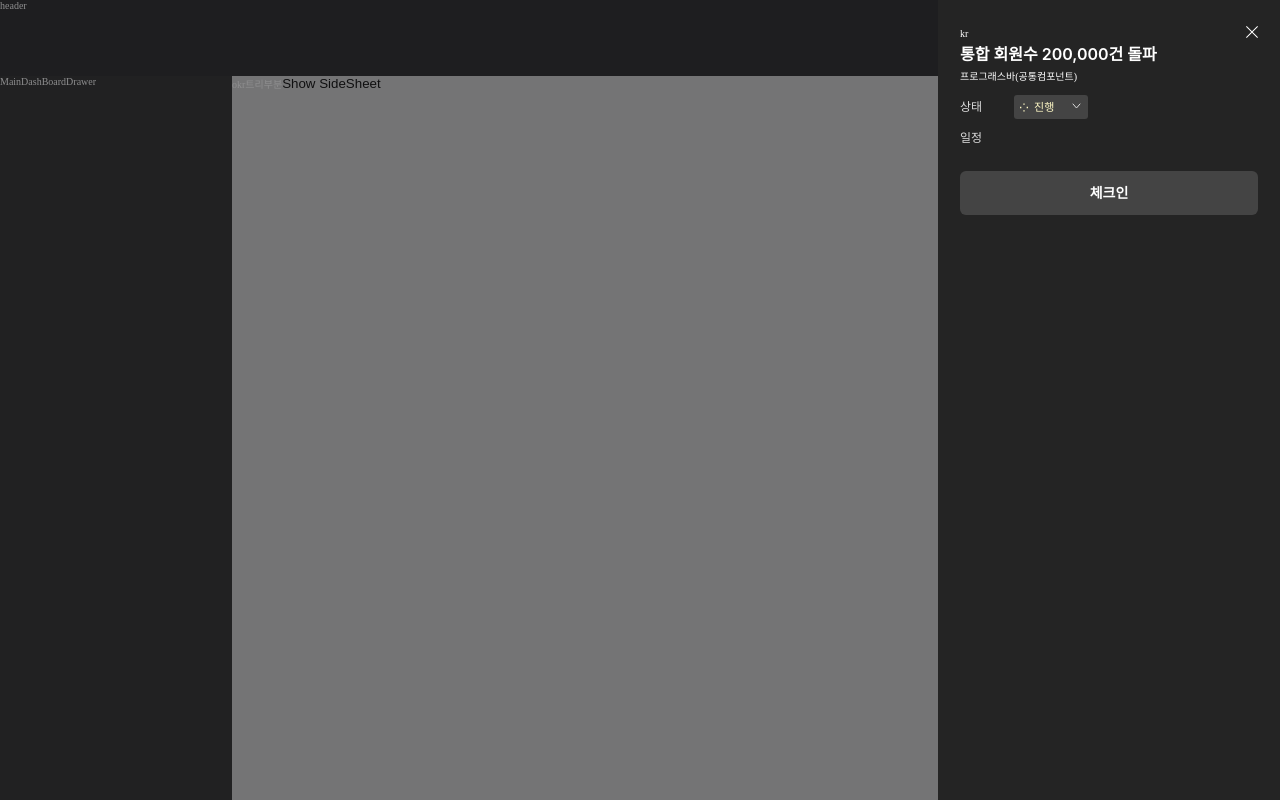
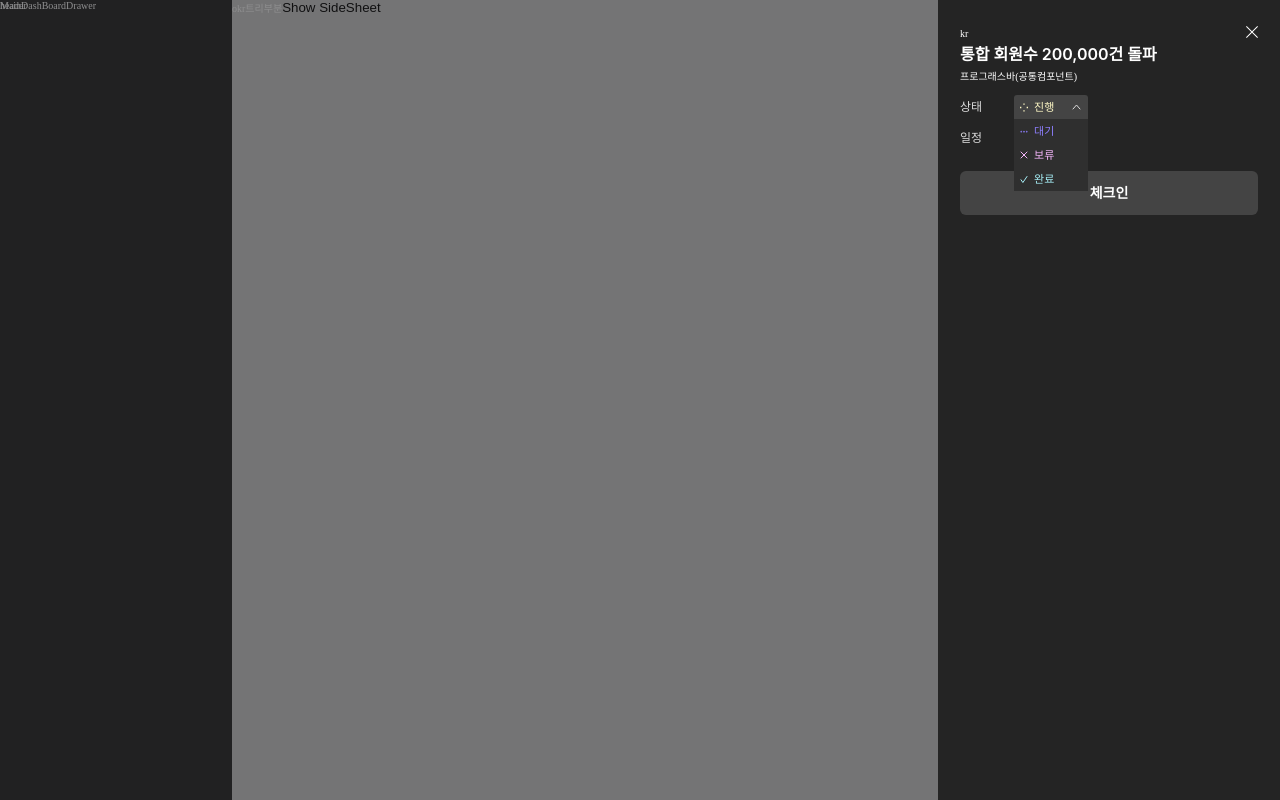
Before and after one commit to MOONSHOT-Team/MOONSHOT-CLIENT, a React (Vite) app: page /dashboard in a window 1280 px wide. Both pictures are taken after a click on the icon 1076 px from the left and 106 px from the top of the page. Built offline with nearby package versions, Linux system fonts and the light colour scheme; a web font is replaced by a local one; what emotion-normalize would draw is missing.

Commit message:
feat/상태 드롭다운 구현

```diff
--- a/src/MainDashBoard/components/sideSheet/KrStatus.tsx
+++ b/src/MainDashBoard/components/sideSheet/KrStatus.tsx
@@ -1,25 +1,81 @@
+import { Theme } from '@emotion/react';
 import styled from '@emotion/styled';
+import React, { useEffect, useState } from 'react';
 
-import { IcDropDownThin, IcOnGoingState } from '../../assets/icons';
+import {
+  IcDoneState,
+  IcDropDownThin,
+  IcDropUpThin,
+  IcHoldState,
+  IcOnGoingState,
+  IcWaitState,
+} from '../../assets/icons';
+
+const KRSTATUS = [
+  { icon: <IcOnGoingState />, label: '진행' },
+  { icon: <IcWaitState />, label: '대기' },
+  { icon: <IcHoldState />, label: '보류' },
+  { icon: <IcDoneState />, label: '완료' },
+];
+
+interface IKrStatusItemProps {
+  icon: React.ReactNode;
+  label: string;
+}
+
+const KrStatusItem = ({ icon, label }: IKrStatusItemProps) => {
+  return (
+    <StState label={label}>
+      {icon}
+      {label}
+    </StState>
+  );
+};
 
 const KrStatus = () => {
+  const [krStatusLabel, setKrStatusLabel] = useState('진행');
+  const [krStatusIcon, setKrStatusIcon] = useState<React.ReactNode>(<IcOnGoingState />);
+  const [isDrop, setIsDrop] = useState(false);
+
+  useEffect(() => {
+    const tmp = KRSTATUS.find((status) => status.label === krStatusLabel)?.icon;
+    if (tmp) setKrStatusIcon(tmp);
+  }, [krStatusLabel]);
+
+  const handleKrStatus = (currentStatusLabel: string) => {
+    setKrStatusLabel(currentStatusLabel);
+    setIsDrop(false);
+  };
+
+  const handleIsDrop = () => {
+    setIsDrop(!isDrop);
+  };
   return (
-    <StContainer>
-      <StState>
-        <IcOnGoingState />
-        진행
-      </StState>
-
-      <span>
-        <IcDropDownThin />
-      </span>
-    </StContainer>
+    <>
+      <StContainer isDrop={isDrop}>
+        <KrStatusItem icon={krStatusIcon} label={krStatusLabel} />
+        {isDrop ? (
+          <IcDropUpThin onClick={handleIsDrop} />
+        ) : (
+          <IcDropDownThin onClick={handleIsDrop} />
+        )}
+      </StContainer>
+      {isDrop && (
+        <StStatusContainer>
+          {KRSTATUS.filter(({ label }) => label !== krStatusLabel).map(({ icon, label }) => (
+            <StStateContainer key={label} type="button" onClick={() => handleKrStatus(label)}>
+              <KrStatusItem icon={icon} label={label} />
+            </StStateContainer>
+          ))}
+        </StStatusContainer>
+      )}
+    </>
   );
 };
 
 export default KrStatus;
 
-const StContainer = styled.div`
+const StContainer = styled.div<{ isDrop: boolean }>`
   display: flex;
   align-items: center;
   justify-content: space-between;
@@ -27,13 +83,46 @@ const StContainer = styled.div`
   height: 2.4rem;
   padding: 0.6rem;
   background-color: ${({ theme }) => theme.colors.gray_500};
-  border-radius: 3px;
+  border-radius: ${({ isDrop }) => (isDrop ? '3px 3px 0px 0px' : '3px')};
 `;
 
-const StState = styled.span`
+const StStateContainer = styled.button`
+  display: flex;
+  align-items: center;
+  justify-content: space-between;
+  width: 7.4rem;
+  height: 2.4rem;
+  padding: 0.6rem;
+  background-color: ${({ theme }) => theme.colors.gray_550};
+
+  &:hover {
+    background-color: ${({ theme }) => theme.colors.gray_500};
+  }
+`;
+
+const StStatusContainer = styled.div`
+  position: absolute;
+`;
+
+const getColorFromLabel = (theme: Theme, label: string) => {
+  switch (label) {
+    case '진행':
+      return theme.colors.sub_yellow;
+    case '대기':
+      return theme.colors.main_purple;
+    case '보류':
+      return theme.colors.sub_pink;
+    case '완료':
+      return theme.colors.sub_mint;
+    default:
+      return;
+  }
+};
+
+const StState = styled.span<{ label: string }>`
   display: flex;
   gap: 0.6rem;
   align-items: center;
-  color: ${({ theme }) => theme.colors.sub_yellow};
+  color: ${({ theme, label }) => getColorFromLabel(theme, label)};
   ${({ theme }) => theme.fonts.btn_11_semibold};
 `;
--- a/src/MainDashBoard/index.tsx
+++ b/src/MainDashBoard/index.tsx
@@ -47,5 +47,4 @@ const mainDashboardStyle = css`
   display: flex;
   width: 100vw;
   height: 100vh;
-  padding-top: 7.6rem;
 `;
--- a/src/common/styles/theme.ts
+++ b/src/common/styles/theme.ts
@@ -22,8 +22,8 @@ const colors = {
   main_purple: '#8D7EFD',
   main_darkpurple: '#7165CA',
   sub_yellow: '#FFF9C6',
-  sub_green: '#63D7C6',
-  sub_red: '#D96D6D',
+  sub_mint: '#A6EEF6',
+  sub_pink: '#F4B5FA',
   sub_blue: '#6CA4F6',
   sub_yellowgreen: '#86DC68',
   transparent_purple: '#8D7EFD29',
```
Also changed, not shown: src/MainDashBoard/assets/icons/icWaitState.svg.
